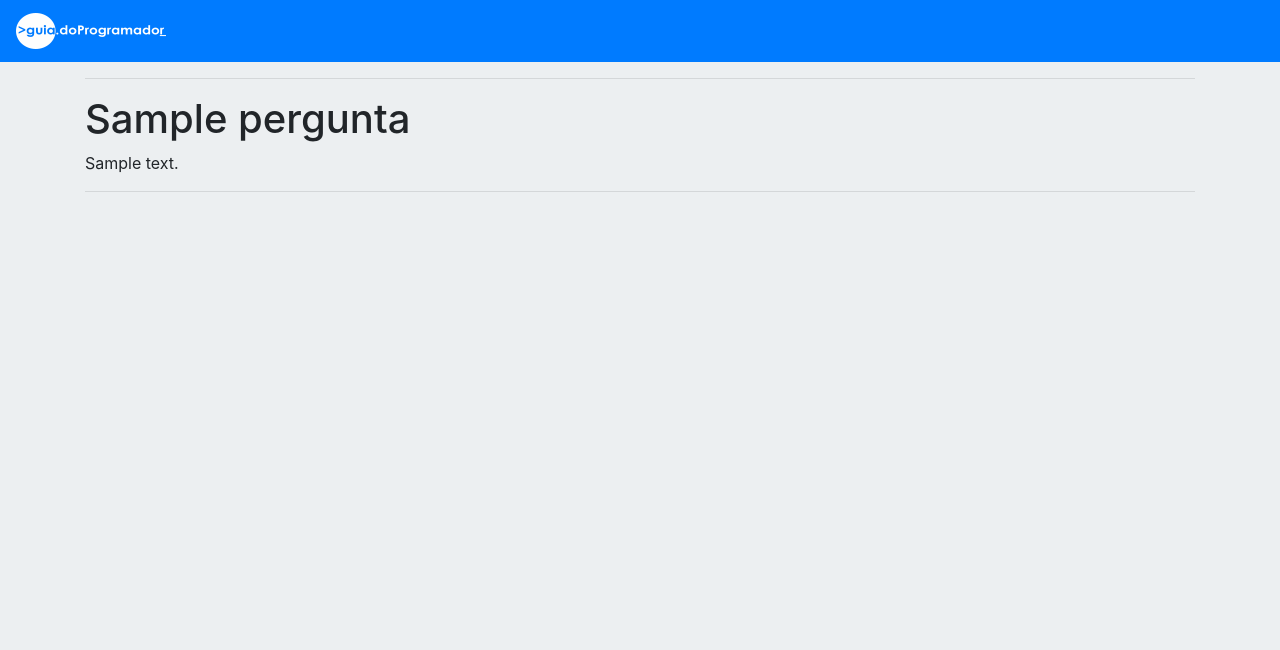
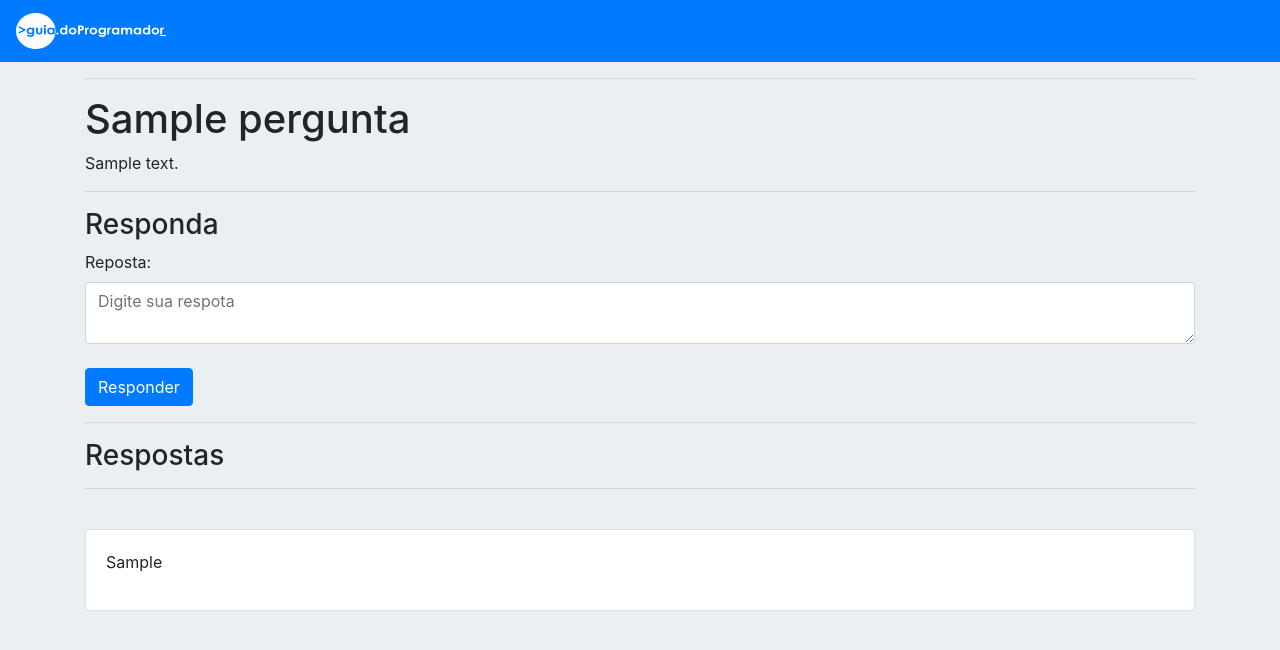
Before and after one commit to Carloswelliton/QeA, a Node server app: page /pergunta/1 in a window 1280 px wide. Shown: the top 650 px of the page. Run offline with Node 20, Linux system fonts and the light colour scheme; tables that the repository leaves empty hold one stand-in row (values such as "Sample post"); some libraries are stand-ins or nearby versions.

Commit message:
Finalizando o projeto #1

```diff
--- a/index.js
+++ b/index.js
@@ -57,8 +57,15 @@ app.get("/pergunta/:id", (req, res) => {
     where: {id: id}
   }).then(pergunta => {
     if(pergunta != undefined){
-      res.render("pergunta", {
-        pergunta: pergunta
+      Resposta.findAll({
+        where: {perguntaId: pergunta.id},
+        order: [["id", "desc"]]
+      }).then(respostas => {
+        res.render("pergunta", {
+          pergunta: pergunta,
+          respostas: respostas
+      });
+
       });
     }else{
       res.redirect("/");
@@ -66,6 +73,16 @@ app.get("/pergunta/:id", (req, res) => {
   });
 });
 
+app.post("/responder", (req, res) => {
+  var corpo = req.body.corpo;
+  var perguntaId = req.body.pergunta;
+  Resposta.create({
+    corpo: corpo,
+    perguntaId: perguntaId
+  }).then(() => {
+    res.redirect("/pergunta/"+perguntaId)
+  })
+});
 
 //Porta do servidor
 app.listen(8080, () => {console.log("app rodando");});
--- a/views/pergunta.ejs
+++ b/views/pergunta.ejs
@@ -7,6 +7,24 @@
     <h1><%= pergunta.titulo %></h1>
     <p><%= pergunta.descricao %></p>
     <hr>
+    <form method="post" action="/responder">
+        <h3>Responda</h3>
+        <label>Reposta: </label>
+        <textarea placeholder="Digite sua respota" class="form-control" name="corpo"></textarea><br>
+        <input type="hidden" name="pergunta" value="<%= pergunta.id %>" >
+        <button type="submit" class="btn btn-primary">Responder</button>
+    </form>
+    <hr>
+    <h3>Respostas</h3>
+    <hr>
+    <% respostas.forEach(resposta => {%>
+        <br>
+        <div class="card">
+            <div class="card-body">
+                <p><%= resposta.corpo %></p>
+            </div>
+        </div>
+    <% }) %>
 </div>
 </body>
 <%- include ("partials/footer.ejs") %>
```
